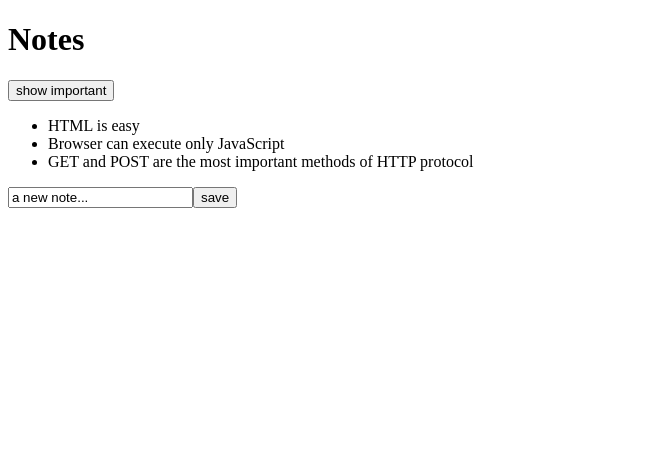
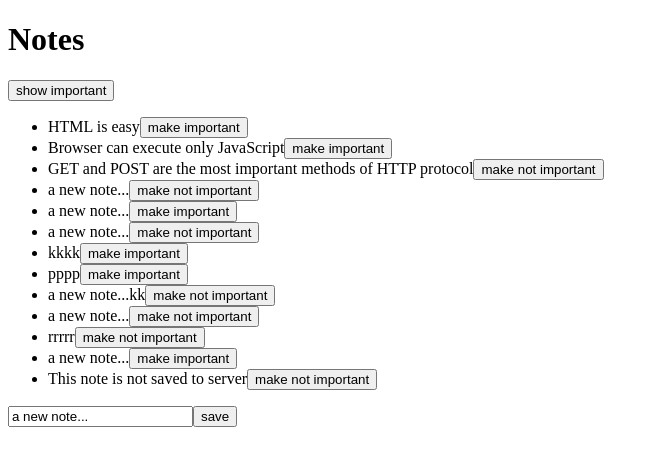
Before and after one commit to Oswe-gif/Notes-full-stack-open, a React (Create React App) app: page / in a window 1280 px wide. Shown: the top 466 px of the page, without its empty margins (0-659 px from the left). Built offline with nearby package versions, Linux system fonts and the light colour scheme; data requests are answered from the project's data file.

Commit message:
Add URIs

```diff
--- a/db.json
+++ b/db.json
@@ -4,7 +4,7 @@
       "id": 1,
       "content": "HTML is easy",
       "date": "2019-05-30T17:30:31.098Z",
-      "important": true
+      "important": false
     },
     {
       "id": 2,
@@ -17,6 +17,60 @@
       "content": "GET and POST are the most important methods of HTTP protocol",
       "date": "2019-05-30T19:20:14.298Z",
       "important": true
+    },
+    {
+      "content": "a new note...",
+      "date": "2023-12-01T15:29:40.051Z",
+      "important": true,
+      "id": 4
+    },
+    {
+      "content": "a new note...",
+      "date": "2023-12-01T15:30:36.962Z",
+      "important": false,
+      "id": 5
+    },
+    {
+      "content": "a new note...",
+      "date": "2023-12-01T15:31:00.708Z",
+      "important": true,
+      "id": 6
+    },
+    {
+      "content": "kkkk",
+      "date": "2023-12-01T15:31:25.594Z",
+      "important": false,
+      "id": 7
+    },
+    {
+      "content": "pppp",
+      "date": "2023-12-01T15:32:10.794Z",
+      "important": false,
+      "id": 8
+    },
+    {
+      "content": "a new note...kk",
+      "date": "2023-12-01T15:36:35.580Z",
+      "important": true,
+      "id": 9
+    },
+    {
+      "content": "a new note...",
+      "date": "2023-12-01T16:17:41.762Z",
+      "important": true,
+      "id": 10
+    },
+    {
+      "content": "rrrrr",
+      "date": "2023-12-01T16:17:57.738Z",
+      "important": true,
+      "id": 11
+    },
+    {
+      "content": "a new note...",
+      "date": "2023-12-01T16:48:51.613Z",
+      "important": false,
+      "id": 12
     }
   ]
 }
--- a/src/App.js
+++ b/src/App.js
@@ -1,6 +1,8 @@
 import Note from './components/Note'
 import { useState, useEffect } from 'react'
 import axios from 'axios'
+import noteService from './services/notes'
+
 
 const App = () => {
   const [notes, setNotes] = useState([])
@@ -12,6 +14,21 @@ const App = () => {
 
   //const promise = axios.get('http://localhost:3001/notes')
   //console.log("la promesa bro", promise)
+  const toggleImportanceOf = id => {
+    //const url = `http://localhost:3001/notes/${id}`
+    const note = notes.find(n => n.id === id)
+    const changedNote = { ...note, important: !note.important }
+    noteService.update(id, changedNote).then(returnedNote  => {
+      setNotes(notes.map(note => note.id !== id ? note : returnedNote))
+    }).catch(error =>console.log('fallo')).then(console.log('otro then porque puedo agregar tantos then como quiera para un mismo catch')).catch(error => {
+      alert(
+        `the note '${note.content}' was already deleted from server`
+      )
+      setNotes(notes.filter(n => n.id !== id))
+    })//aqui no usamos el response.data porque desde el service ya lo implemente
+    //coloco un catch en el then para atrapar el error o al final de todo para atrapar el error de alguno de ellos, aunque lo más común es colocarlo al final
+  }
+
 
   const hook = () => {
     /*console.log('effect')
@@ -28,8 +45,12 @@ const App = () => {
         setNotes(response.data)
       }
 
-      const promise = axios.get('http://localhost:3001/notes')
-      promise.then(eventHandler)
+      //const promise = axios.get('http://localhost:3001/notes')
+      //promise.then(eventHandler)
+
+      noteService.getAll().then(data =>{
+        setNotes(data);
+      });
   }
   //puedes meter la función directo en el hook en lugar de definir eso como una variable.
   useEffect(hook, [])
@@ -43,11 +64,17 @@ const App = () => {
       content: newNote,
       date: new Date().toISOString(),
       important: Math.random() < 0.5,
-      id: notes.length + 1,
+      //id: notes.length + 1, lo comento ya que es mejor dejar que el servidor genere identificadores para nuestros recursos
     }
 
-    setNotes(notes.concat(noteObject))
-    setNewNote('')
+
+    noteService
+    .create(noteObject)
+    .then(response => {
+      setNotes(notes.concat(response.data))
+      setNewNote('')
+    })
+
   }
   const handleNoteChange = (event) => {
     console.log(event.target.value)
@@ -68,7 +95,7 @@ const App = () => {
       </div>
       <ul>
         {notesToShow.map(note =>
-          <Note key={note.id} note={note} />
+          <Note key={note.id} note={note} toggleImportance={() => toggleImportanceOf(note.id)}/>
         )}
       </ul>
       <form onSubmit={addNote}>
--- a/src/components/Note.js
+++ b/src/components/Note.js
@@ -1,7 +1,13 @@
-const Note = ({ note }) => {
-    return (
-      <li>{note.content}</li>
-    )
-  }
+const Note = ({ note, toggleImportance }) => {
+  const label = note.important
+    ? 'make not important' : 'make important'
+
+  return (
+    <li>
+      {note.content}
+      <button onClick={toggleImportance}>{label}</button>
+    </li>
+  )
+}
 
   export default Note
--- /dev/null
+++ b/src/services/notes.js
@@ -0,0 +1,30 @@
+import axios from 'axios'
+const baseUrl = 'http://localhost:3001/notes'
+
+const getAll = () => {
+  const request = axios.get(baseUrl)
+  const nonExisting = {
+    id: 10000,
+    content: 'This note is not saved to server',
+    date: '2019-05-30T17:30:31.098Z',
+    important: true,
+  }
+  return request.then(response => response.data.concat(nonExisting))
+}
+
+const create = newObject => {
+  return axios.post(baseUrl, newObject)
+}
+
+const update = (id, newObject) => {
+  const request = axios.put(`${baseUrl}/${id}`, newObject)
+  return request.then(response => response.data)
+}
+
+/*export default {
+  getAll: getAll,
+  create: create,
+  update: update
+}*/
+//se puede expotar arriba o como esta abajo, Dado que los nombres de las claves y las variables asignadas son los mismos, podemos escribir la definición del objeto con una sintaxis más compacta
+export default {getAll, create, update}
```
